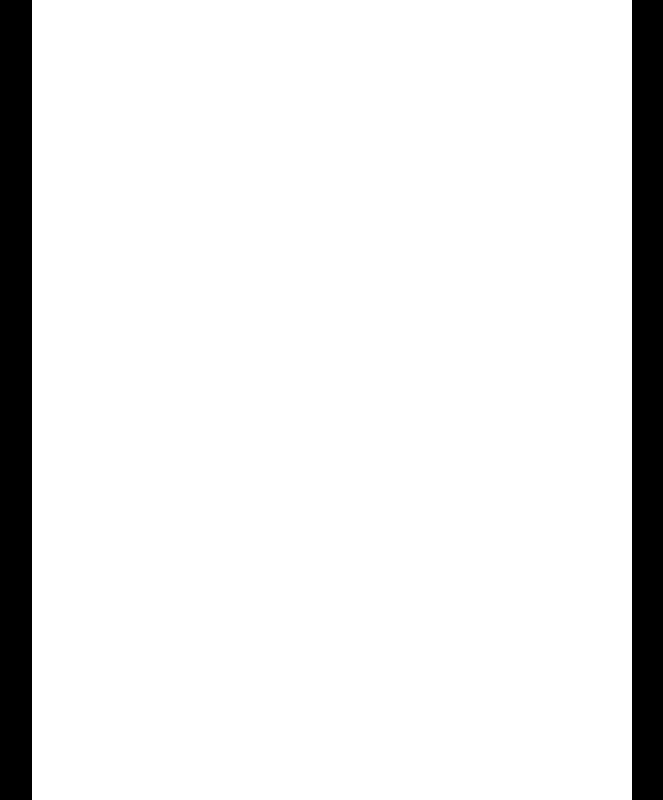
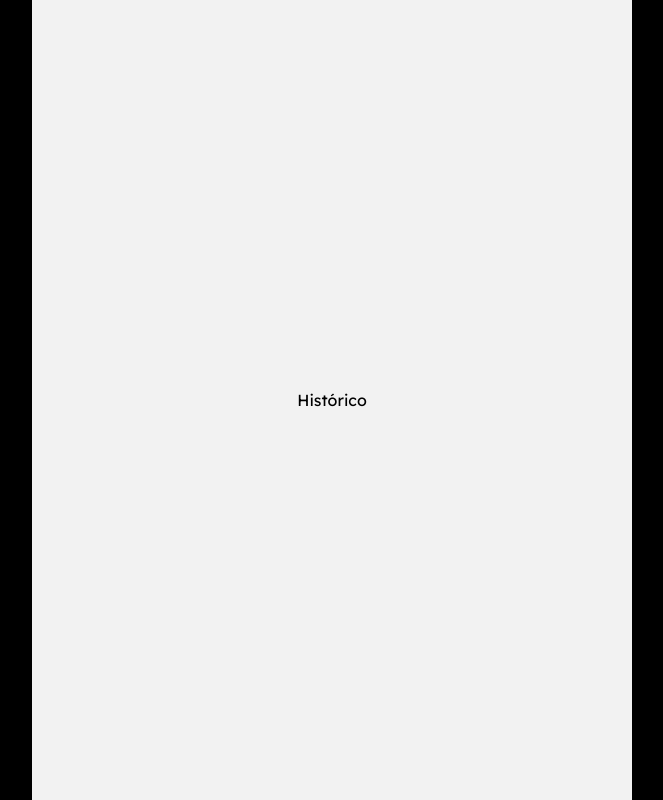
Before and after one commit to g-rmc/Driven_010_TrackIt, a React (Create React App) app: page /historico in a window 1280 px wide. Shown: the whole page, without its empty margins (308-971 px from the left). Built offline with nearby package versions, Linux system fonts and the light colour scheme.

Commit message:
Barra Topo: Concluída

```diff
--- a/src/components/App.js
+++ b/src/components/App.js
@@ -16,7 +16,15 @@ export default function App() {
 
   const [login, setLogin] = useState({email:'', password:''});
   const [register, setRegister] = useState({email:'', password:'', name:'', image:''});
-  const [user, setUser] = useState(null);
+  const [user, setUser] = useState( //null
+    {
+      email: "teste@teste.br",
+      id: 4635,
+      image: "https://www.cleverfiles.com/howto/wp-content/uploads/2018/03/minion.jpg",
+      name: "Guilherme",
+      password: "123",
+      token: "eyJhbGciOiJIUzI1NiIsInR5cCI6IkpXVCJ9.eyJpZCI6NDYzNSwiaWF0IjoxNjU5NTc2NzA2fQ.rz8ZAXHUbNrFEVRcMB_1trU5pOM-xP5WkpHSQow3J94",
+    });
   const [token, setToken] = useState("");
   const [loading, setLoading] = useState(false);
 
@@ -49,7 +57,7 @@ export default function App() {
 }
 
 const Container = styled.div`
-  background-color: white;
+  background-color: #f2f2f2;
   width: 100%;
   max-width: 600px;
   height: 100%;
--- /dev/null
+++ b/src/components/BottomMenu.js
@@ -0,0 +1,10 @@
+import { useContext } from "react";
+import UserContext from "../contexts/UserContext";
+import { useNavigate } from "react-router-dom";
+import styled from "styled-components";
+
+export default function BottomMenu(){
+    return (
+        <>Menu Inferior</>
+    )
+}
--- a/src/components/Habits.js
+++ b/src/components/Habits.js
@@ -1,5 +1,13 @@
+import TopBar from "./TopBar";
+import BottomMenu from "./BottomMenu";
+
 export default function Habits(){
+
     return (
-        <></>
+        <>
+            <TopBar/>
+            Hábitos
+            <BottomMenu />
+        </>
     )
 }
--- a/src/components/History.js
+++ b/src/components/History.js
@@ -1,5 +1,5 @@
 export default function History(){
     return (
-        <></>
+        <>Histórico</>
     )
 }
--- a/src/components/Menu.js
+++ /dev/null
@@ -1,5 +0,0 @@
-export default function Menu(){
-    return (
-        <></>
-    )
-}
--- a/src/components/Start/Login.js
+++ b/src/components/Start/Login.js
@@ -39,8 +39,6 @@ export default function Login(){
 
             <img src={Logo} alt='Logo' style={{ width: 180 }} />
             <h1>TrackIt</h1>
-            <Loading />
-
 
             <StyledForm onSubmit={handleLogin}>
                 <input
--- a/src/components/Start/style.js
+++ b/src/components/Start/style.js
@@ -23,7 +23,11 @@ const Container = styled.div`
     flex-direction: column;
     align-items: center;
     justify-content: center;
+    background-color: white;
     width: 100%;
+    max-width: 600px;
+    height: 100%;
+    min-height: 100vh;
     padding: 0 50px;
 
     img{
--- a/src/components/Today.js
+++ b/src/components/Today.js
@@ -1,5 +1,5 @@
 export default function Today(){
     return (
-        <></>
+        <>Hoje</>
     )
 }
--- a/src/components/TopBar.js
+++ b/src/components/TopBar.js
@@ -1,5 +1,47 @@
+import { useContext } from "react";
+import UserContext from "../contexts/UserContext";
+import styled from "styled-components";
+
 export default function TopBar(){
+
+    const { user } = useContext(UserContext);
+
     return (
-        <></>
+        <Container>
+
+            <h1>TrackIt</h1>
+            <img src={user.image} alt="profile"/>
+
+        </ Container>
     )
 }
+
+const Container = styled.div`
+    width:100%;
+    max-width: 600px;
+    height: 70px;
+    display: flex;
+    align-items: center;
+    justify-content: space-between;
+    position: fixed;
+    top: 0;
+    left: calc(100vw/2 - width/2);
+    z-index: 1;
+    background: #126BA5;
+    box-shadow: 0px 4px 4px rgba(0, 0, 0, 0.15);
+    padding: 0 20px;
+
+    h1 {
+        font-family: 'Playball', cursive;
+        color: white;
+        font-size: 39px;
+        line-height: 49px;
+    }
+
+    img {
+        height: 50px;
+        width: 50px;
+        object-fit: cover;
+        border-radius: 50%;
+    }
+`
```
